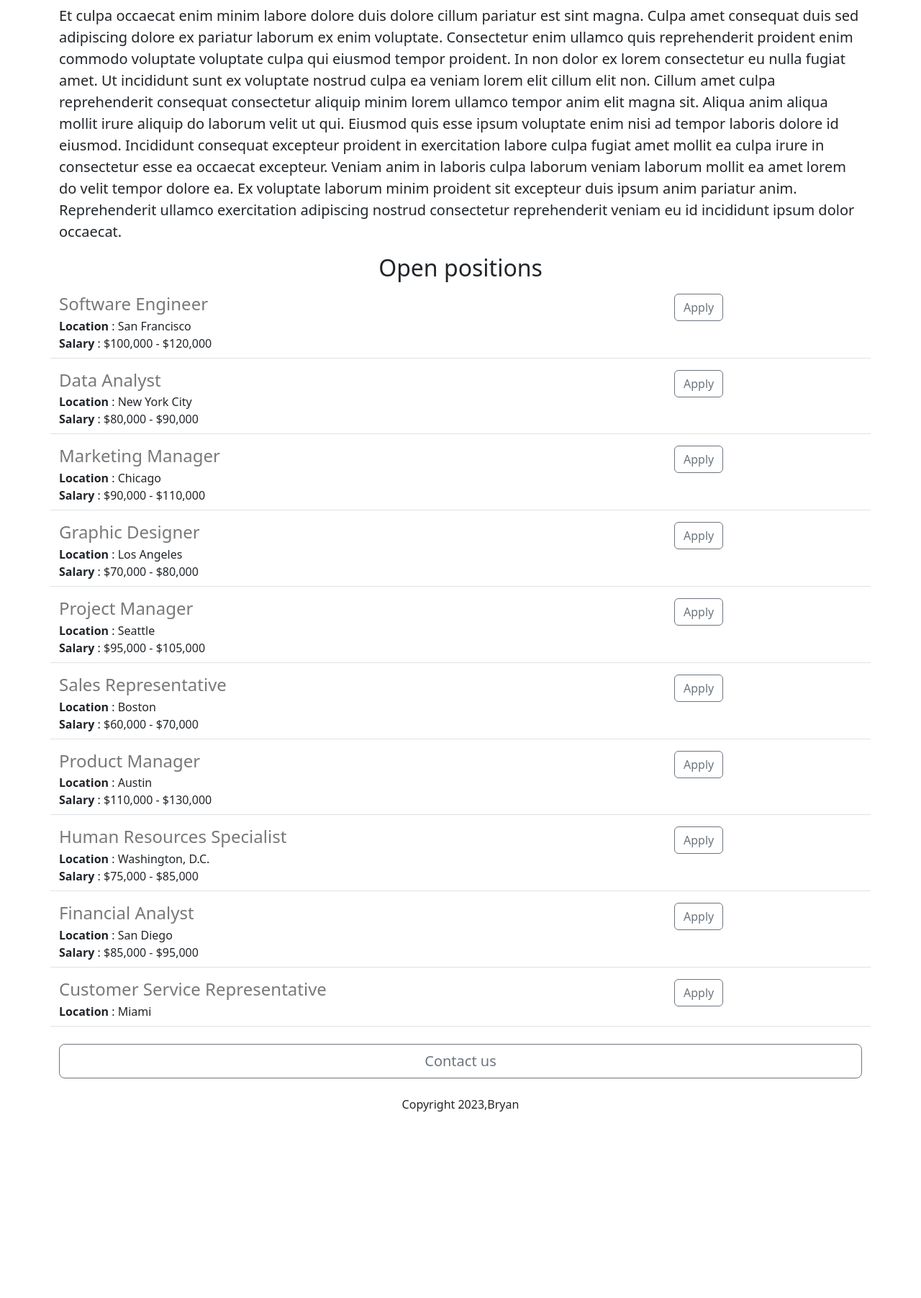
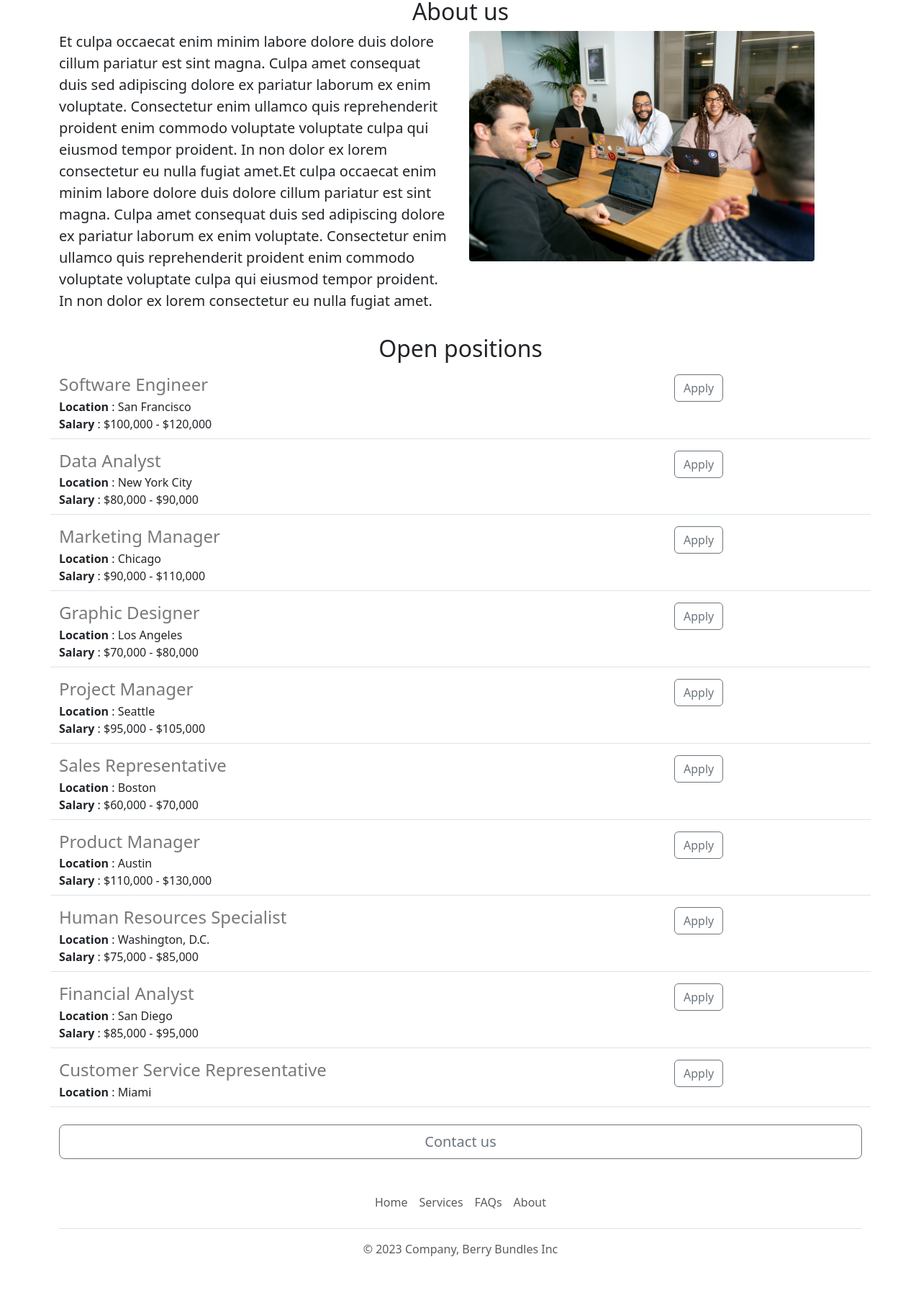
Before and after one commit to machariabrian3/careers-website, a Flask app: page / in a window 1280 px wide. Shown: the part 463-2266 px from the top of the page at 72% size. Before the commit the page ends 2007 px from the top, so only its background shows below. Run offline with Flask 3, Linux system fonts and the light colour scheme.

Commit message:
complete site

```diff
--- a/templates/home.html
+++ b/templates/home.html
@@ -10,28 +10,28 @@
     <style>
       #banner{
         object-fit:cover;
-        height:360px;
+        height:400px;
         width:100%;
       }
     </style>
   </head>
   <body>
+    {% include 'widgets/navbar.html' %}
+     <img id='banner' src="https://careers-website-1--bryanmwai.repl.co/static/careers.jpg" class="img-fluid">
     <div class="container">
-      <h1 class="text-center mt-2 mb-2">
-        Careers page
-      </h1>
-      <img id='banner' src="https://careers-website-1--bryanmwai.repl.co/static/careers.jpg" class="img-fluid">
       <h2 class="text-center">
         About us
       </h2>
-      <p class="lead">
-        Et culpa occaecat enim minim labore dolore duis dolore cillum pariatur est sint magna. Culpa amet consequat duis sed adipiscing dolore ex pariatur laborum ex enim voluptate. Consectetur enim ullamco quis reprehenderit proident enim commodo voluptate voluptate culpa qui eiusmod tempor proident. In non dolor ex lorem consectetur eu nulla fugiat amet.
-
-
-  Ut incididunt sunt ex voluptate nostrud culpa ea veniam lorem elit cillum elit non. Cillum amet culpa reprehenderit consequat consectetur aliquip minim lorem ullamco tempor anim elit magna sit. Aliqua anim aliqua mollit irure aliquip do laborum velit ut qui. Eiusmod quis esse ipsum voluptate enim nisi ad tempor laboris dolore id eiusmod.
-
-  Incididunt consequat excepteur proident in exercitation labore culpa fugiat amet mollit ea culpa irure in consectetur esse ea occaecat excepteur. Veniam anim in laboris culpa laborum veniam laborum mollit ea amet lorem do velit tempor dolore ea. Ex voluptate laborum minim proident sit excepteur duis ipsum anim pariatur anim. Reprehenderit ullamco exercitation adipiscing nostrud consectetur reprehenderit veniam eu id incididunt ipsum dolor occaecat.
-      </p>
+      <div class="row" style="margin-bottom:16px;">
+        <div class="col-md-6">
+        <p class="lead">
+          Et culpa occaecat enim minim labore dolore duis dolore cillum pariatur est sint magna. Culpa amet consequat duis sed adipiscing dolore ex pariatur laborum ex enim voluptate. Consectetur enim ullamco quis reprehenderit proident enim commodo voluptate voluptate culpa qui eiusmod tempor proident. In non dolor ex lorem consectetur eu nulla fugiat amet.Et culpa occaecat enim minim labore dolore duis dolore cillum pariatur est sint magna. Culpa amet consequat duis sed adipiscing dolore ex pariatur laborum ex enim voluptate. Consectetur enim ullamco quis reprehenderit proident enim commodo voluptate voluptate culpa qui eiusmod tempor proident. In non dolor ex lorem consectetur eu nulla fugiat amet.
+        </p>
+        </div>
+        <div class="d-none d-md-block col-md-6">
+          <img src="/static/people.jpg" style="height:320px;object-fit:cover;border-radius:4px;">
+        </div>
+      </div>
       <h2 class="text-center">
         Open positions
       </h2>
@@ -41,11 +41,11 @@
         {% endfor %}
       </p>
       <div class="d-grid gap-2 mt-4">
-        <button type="button" class="btn btn-outline-secondary btn-lg">Contact us</button>
+        <a  href="mailto:machariabrian3@gmail.com?subject=Contact Us" type="button" class="btn btn-outline-secondary btn-lg">Contact us</a>
 
       </div>
-      <p class="text-center mt-4">Copyright 2023,Bryan</p>
 
+       {% include 'widgets/footer.html' %}
     </div>
 
         <script src="https://cdn.jsdelivr.net/npm/bootstrap@5.3.0/dist/js/bootstrap.bundle.min.js" integrity="sha384-geWF76RCwLtnZ8qwWowPQNguL3RmwHVBC9FhGdlKrxdiJJigb/j/68SIy3Te4Bkz" crossorigin="anonymous"></script>
--- /dev/null
+++ b/templates/widgets/footer.html
@@ -0,0 +1,9 @@
+<footer class="py-3 my-4">
+  <ul class="nav justify-content-center border-bottom pb-3 mb-3">
+    <li class="nav-item"><a href="/" class="nav-link px-2 text-body-secondary">Home</a></li>
+    <li class="nav-item"><a href="/jobs" class="nav-link px-2 text-body-secondary">Services</a></li>
+    <li class="nav-item"><a href="/faq" class="nav-link px-2 text-body-secondary">FAQs</a></li>
+    <li class="nav-item"><a href="/about" class="nav-link px-2 text-body-secondary">About</a></li>
+  </ul>
+  <p class="text-center text-body-secondary">&copy; 2023 Company, Berry Bundles Inc</p>
+</footer
--- a/templates/widgets/jobitem.html
+++ b/templates/widgets/jobitem.html
@@ -11,6 +11,6 @@
     {% endif %}
   </div>
   <div class="col-3">
-    <button type="button" class="btn btn-outline-secondary">Apply</button>
+    <a href="mailto:machariabrian3@gmail.com?subject=Application for {{job['title']}}" type="button" class="btn btn-outline-secondary">Apply</a>
   </div>
 </div>
--- /dev/null
+++ b/templates/widgets/navbar.html
@@ -0,0 +1,30 @@
+ <nav class="navbar navbar-expand-lg navbar-light bg-light shadow-sm fixed-top" aria-label="Fifth navbar example">
+    <div class="container-fluid">
+      <a class="navbar-brand" href="#">Berry Bundles Inc Careers</a>
+      <button class="navbar-toggler" type="button" data-bs-toggle="collapse" data-bs-target="#navbarsExample05" aria-controls="navbarsExample05" aria-expanded="false" aria-label="Toggle navigation">
+        <span class="navbar-toggler-icon"></span>
+      </button>
+
+      <div class="collapse navbar-collapse" id="navbarsExample05">
+        <ul class="navbar-nav me-auto mb-2 mb-lg-0">
+          <li class="nav-item">
+            <a class="nav-link active" aria-current="page" href="/">Home</a>
+          </li>
+          <li class="nav-item">
+            <a class="nav-link" href="/apiv1/jobs">json jobs</a>
+          </li>
+          <li class="nav-item dropdown">
+            <a class="nav-link dropdown-toggle" href="#" data-bs-toggle="dropdown" aria-expanded="false">Services</a>
+            <ul class="dropdown-menu">
+              <li><a class="dropdown-item" href="/">Home</a></li>
+              <li><a class="dropdown-item" href="/apiv1/jobs">json jobs</a></li>
+            </ul>
+          </li>
+        </ul>
+        <form role="search">
+          <input class="form-control" type="search" placeholder="Search" aria-label="Search">
+        </form>
+      </div>
+    </div>
+  </nav>
+  <div style="height:60px;"></div>
```
Also changed, not shown: static/people.jpg (added).
